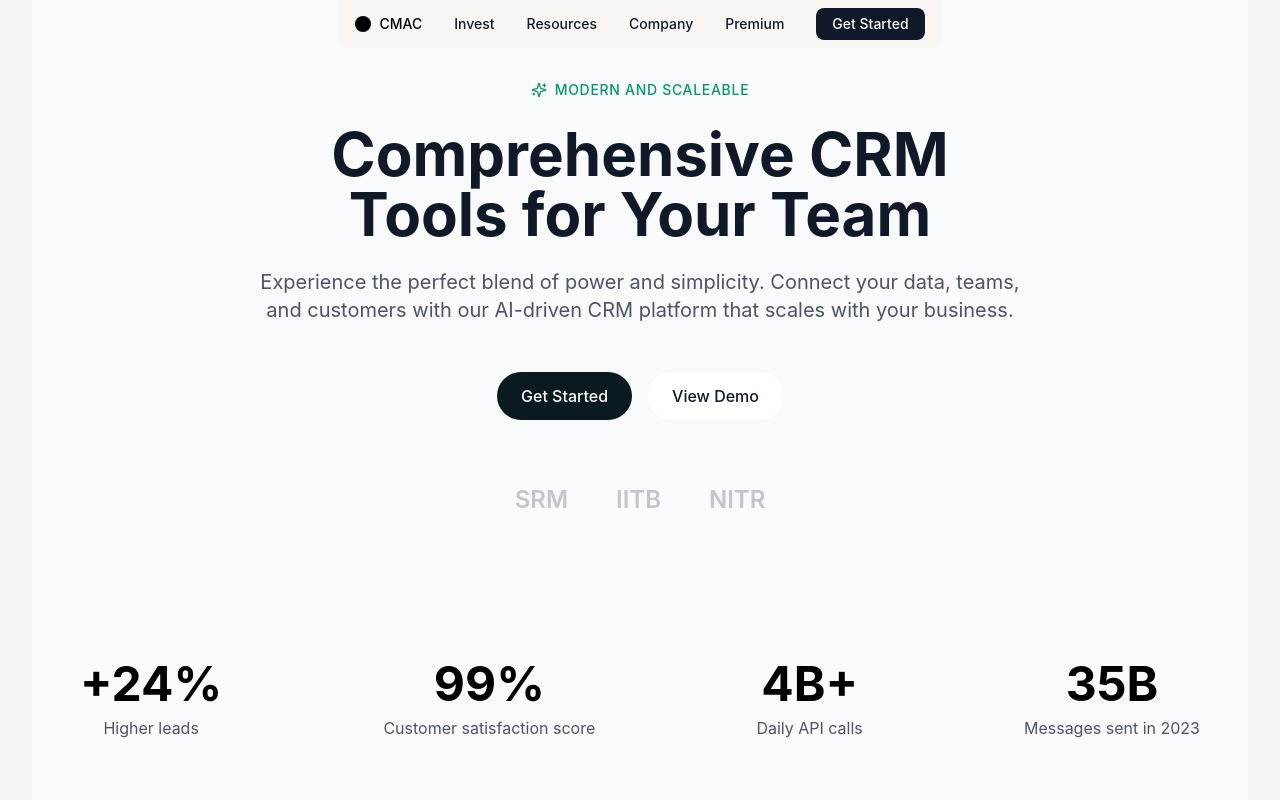
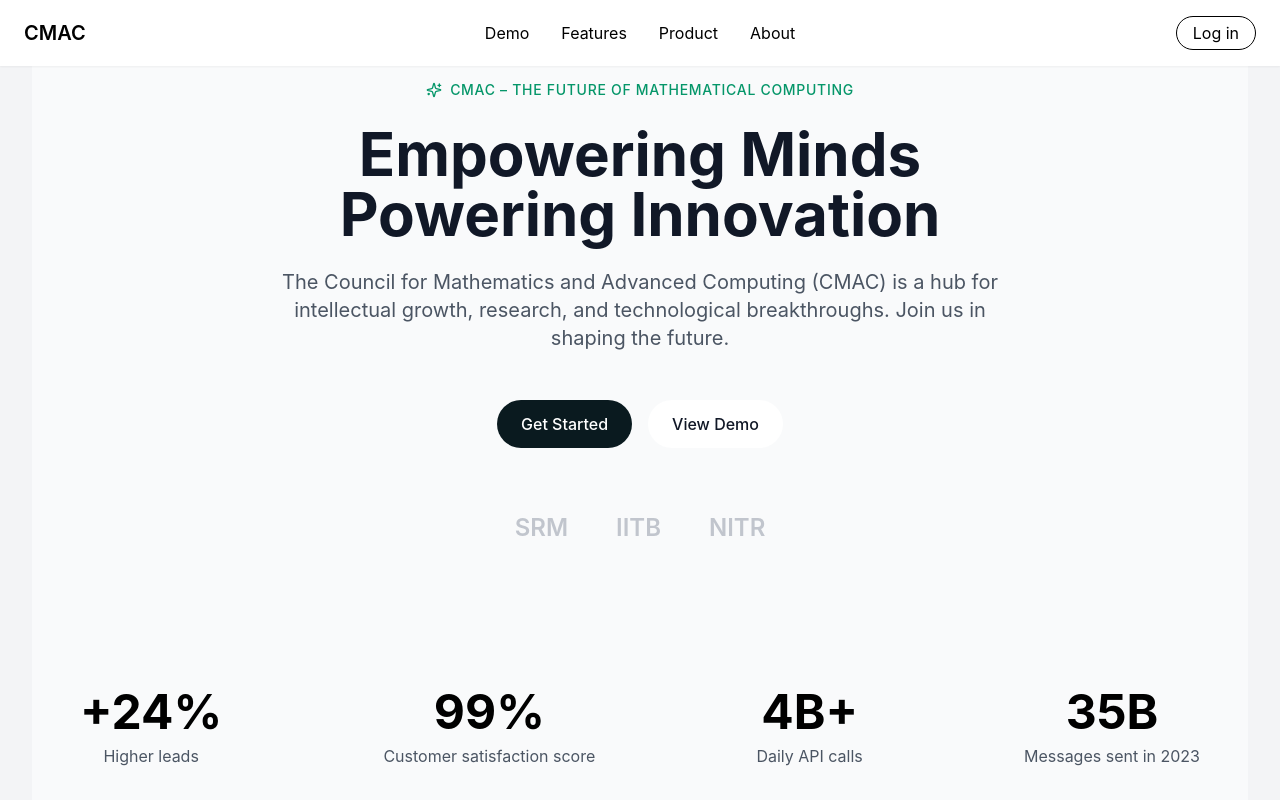
Before and after one commit to Sai-404/cmac-website, a React (Vite) app in the folder client/: page / in a window 1280 px wide. Shown: the top 800 px of the page. Built offline with nearby package versions, Linux system fonts and the light colour scheme.

Commit message:
feat: enhance Header and Hero components with improved layout and content

```diff
--- a/client/src/Components/Header.jsx
+++ b/client/src/Components/Header.jsx
@@ -1,76 +1,71 @@
-import React, { useState, useEffect } from 'react';
+import React, { useState, useEffect } from "react";
 
 const Header = () => {
   const [isScrolled, setIsScrolled] = useState(false);
 
   useEffect(() => {
     const handleScroll = () => {
-      if (window.scrollY > 20) {
-        setIsScrolled(true);
-      } else {
-        setIsScrolled(false);
-      }
+      setIsScrolled(window.scrollY > 0);
     };
-    window.addEventListener('scroll', handleScroll);
-    return () => window.removeEventListener('scroll', handleScroll);
+
+    window.addEventListener("scroll", handleScroll);
+    return () => {
+      window.removeEventListener("scroll", handleScroll);
+    };
   }, []);
 
+  const scrollToTop = () => {
+    window.scrollTo({
+      top: 0,
+      behavior: "smooth",
+    });
+  };
+
   return (
-    <div className="fixed top-0 left-0 right-0 z-50 flex justify-center">
     <header
-        className={`
-          rounded-b-lg transition-all duration-300 inline-block
-          ${isScrolled
-            ? 'bg-white shadow-sm'
-            : 'bg-[#f8f7f4]'
-          }
-        `}
+      className={`w-full py-4 fixed top-0 left-0 right-0 z-50 transition-colors duration-300 ${
+        isScrolled ? "bg-white shadow-sm" : "bg-white shadow-sm"
+      }`}
     >
-        <div className="px-4 py-2">
-          <nav className="flex items-center">
+      <div className="container mx-auto px-6 flex items-center">
         {/* Logo */}
-            <a href="/" className="flex items-center">
-              <div className="w-4 h-4 rounded-full bg-black"></div>
-              <span className="text-sm font-medium text-black ml-2">CMAC</span>
+        <div className="flex-1">
+          <h1 className="text-xl font-semibold">
+            <button
+              onClick={scrollToTop}
+              className="text-black focus:outline-none"
+            >
+              CMAC
+            </button>
+          </h1>
+        </div>
+
+        {/* Centered Navigation */}
+        <nav className="flex-1 flex justify-center space-x-8">
+          <a href="#demo" className="text-black hover:text-gray-600">
+            Demo
           </a>
+          <a href="#features" className="text-black hover:text-gray-600">
+            Features
+          </a>
+          <a href="#product" className="text-black hover:text-gray-600">
+            Product
+          </a>
+          <a href="#about" className="text-black hover:text-gray-600">
+            About
+          </a>
+        </nav>
 
-            {/* Main Navigation */}
-            <div className="flex items-center ml-8 space-x-8">
-              <a
-                href="/invest"
-                className="text-gray-900 hover:text-gray-600 text-sm font-medium"
-              >
-                Invest
-              </a>
-              <a
-                href="/resources"
-                className="text-gray-900 hover:text-gray-600 text-sm font-medium"
-              >
-                Resources
-              </a>
-              <a
-                href="/company"
-                className="text-gray-900 hover:text-gray-600 text-sm font-medium"
-              >
-                Company
-              </a>
-              <a
-                href="/premium"
-                className="text-gray-900 hover:text-gray-600 text-sm font-medium"
-              >
-                Premium
-              </a>
-              <a
-                href="/get-started"
-                className="bg-gray-900 text-white px-4 py-1.5 rounded-lg hover:bg-gray-800 transition-colors duration-300 text-sm font-medium"
-              >
-                Get Started
-              </a>
+        {/* Login Button - Right Side */}
+        <div className="flex-1 flex justify-end">
+          <button className={`px-4 py-1 rounded-full text-black border border-black hover:bg-gray-100 ${
+            "bg-white"
+          }`}>
+            Log in
+          </button>
         </div>
-          </nav>
       </div>
     </header>
-    </div>
   );
 };
 
--- a/client/src/Components/Hero.jsx
+++ b/client/src/Components/Hero.jsx
@@ -11,17 +11,17 @@ const Hero = () => {
         {/* Label */}
         <div className="flex items-center justify-center gap-2 text-emerald-600 mb-6">
           <Sparkles size={16} />
-          <span className="text-sm font-medium tracking-wider uppercase">Modern and Scaleable</span>
+          <span className="text-sm font-medium tracking-wider uppercase">CMAC – The Future of Mathematical Computing</span>
         </div>
 
         {/* Heading */}
         <h1 className="text-4xl md:text-6xl font-bold text-gray-900 mb-6">
-          Comprehensive CRM<br />Tools for Your Team
+           Empowering Minds <br />Powering Innovation
         </h1>
 
         {/* Subheading */}
         <p className="text-gray-600 text-xl max-w-3xl mx-auto mb-12">
-          Experience the perfect blend of power and simplicity. Connect your data, teams, and customers with our AI-driven CRM platform that scales with your business.
+        The Council for Mathematics and Advanced Computing (CMAC) is a hub for intellectual growth, research, and technological breakthroughs. Join us in shaping the future.
         </p>
 
         {/* Buttons */}
```
Lines whose indentation alone changed are shown as unchanged.
